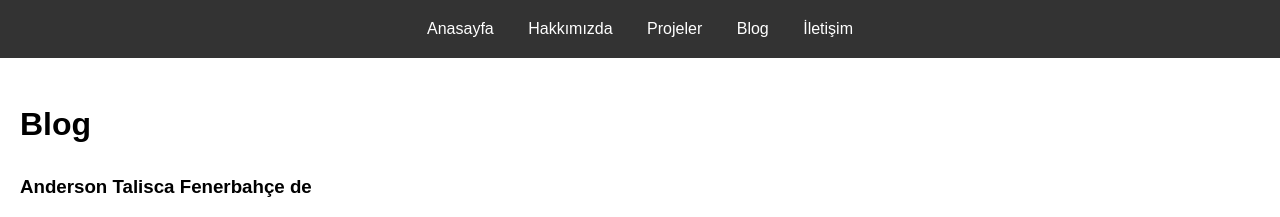
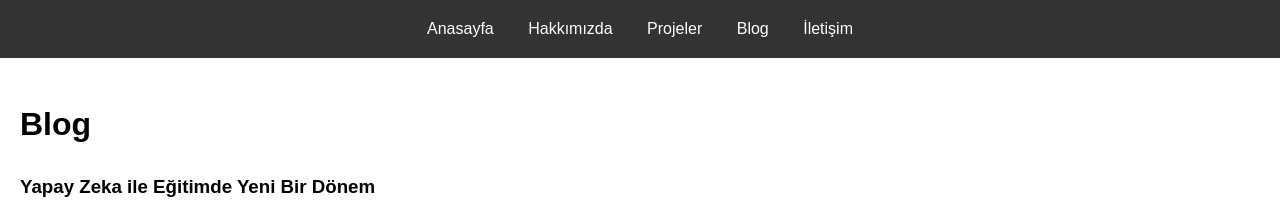
Before and after one commit to Costan06/Web-Proje-odevii, a plain HTML site: page blog.html in a window 1280 px wide. Shown: the top 217 px of the page. Drawn offline with Linux system fonts and the light colour scheme.

Commit message:
Update blog.html

```diff
--- a/blog.html
+++ b/blog.html
@@ -21,7 +21,7 @@
   <main>
     <h1>Blog</h1>
     <article>
-      <h3>Anderson Talisca Fenerbahçe de</h3>
+      <h3>Yapay Zeka ile Eğitimde Yeni Bir Dönem</h3>
       <p>Son yıllarda yapay zeka (AI) teknolojisi, eğitim sektöründe devrim yaratmaya devam ediyor. Özellikle kişiselleştirilmiş öğrenme platformları sayesinde öğrenciler, kendi öğrenme hızlarına ve seviyelerine uygun içeriklere erişebiliyor.
         Örneğin, dil öğrenme uygulamaları yapay zeka algoritmaları sayesinde her öğrencinin güçlü ve zayıf yönlerini analiz ederek özel ders planları oluşturuyor. Ayrıca, AI destekli öğretmen araçları, öğrenci performansını analiz ederek öğretmenlere rehberlik ediyor ve eğitim sürecini daha verimli hale getiriyor.
 
```
